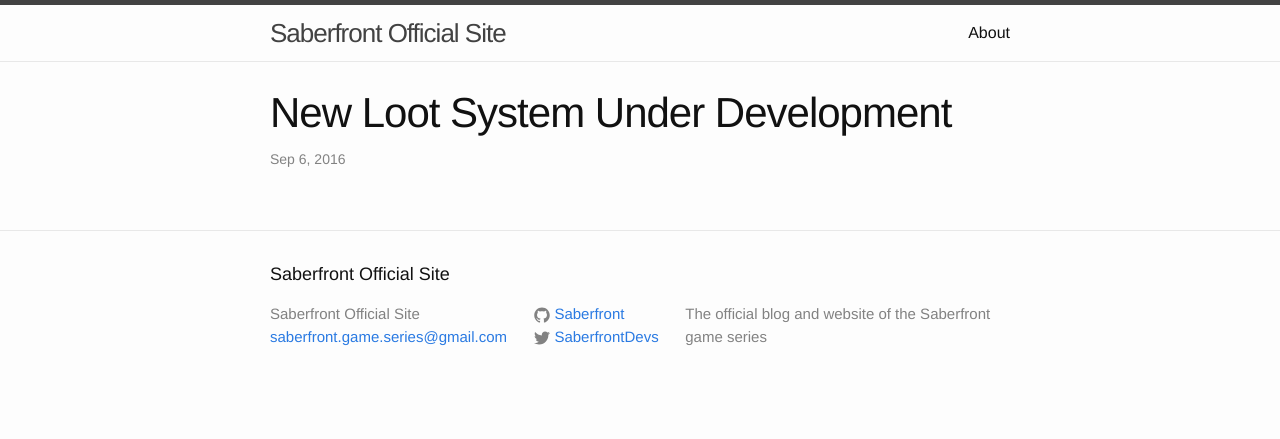
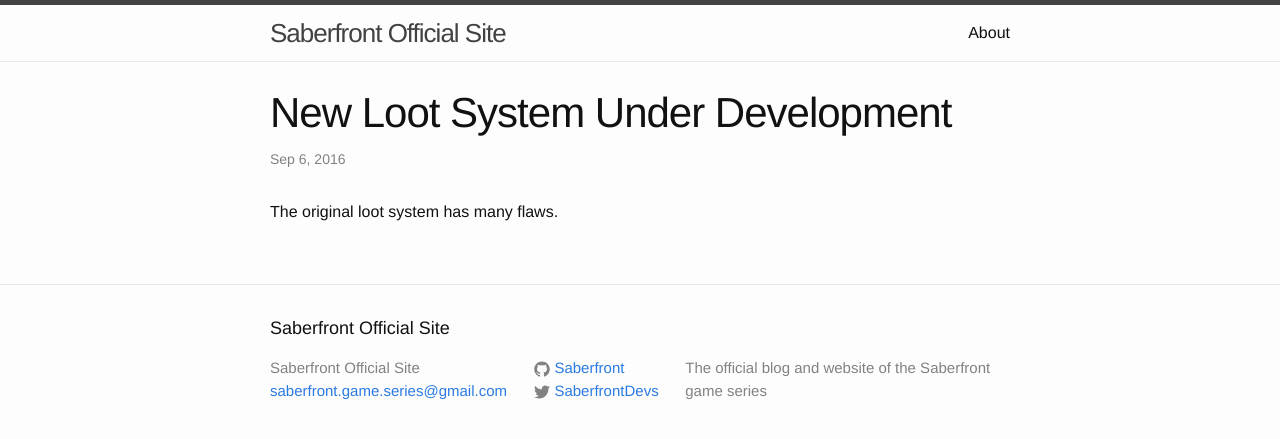
Before and after one commit to Saberfront/saberfront.github.io, a Jekyll site: the page built from _posts/2016-09-06-New-Loot-System-Under-Development.markdown, in a window 1280 px wide. Shown: the top 439 px of the page. Built offline with Jekyll 4.4.1, drawn with Linux system fonts in a browser that asks for light colours.

Commit message:
Update 2016-09-06-New-Loot-System-Under-Development.markdown

```diff
--- a/_posts/2016-09-06-New-Loot-System-Under-Development.markdown
+++ b/_posts/2016-09-06-New-Loot-System-Under-Development.markdown
@@ -3,3 +3,5 @@ layout: post
 category: Updates
 
 ---
+
+The original loot system has many flaws.
```
